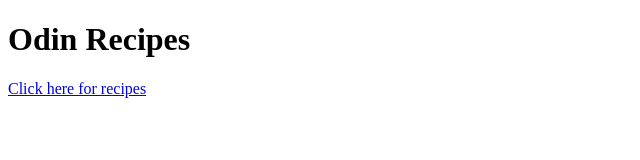
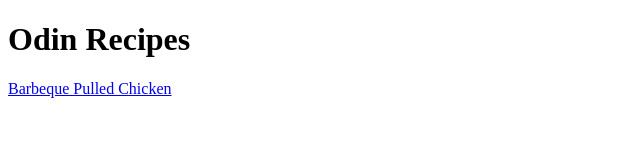
Before and after one commit to jeast3113/odin-recipes, a plain HTML site: page index.html in a window 1280 px wide. Shown: the full height of the page, 0-640 px from the left. Drawn offline with Linux system fonts and the light colour scheme.

Commit message:
changed link text to name of recipe instead of 'Click here for recipes'

```diff
--- a/index.html
+++ b/index.html
@@ -8,6 +8,6 @@
 </head>
 <body>
     <h1>Odin Recipes</h1>
-    <p><a href="../odin-recipes/recipes/bbq_pulled_chicken.html">Click here for recipes</a></p>
+    <p><a href="../odin-recipes/recipes/bbq_pulled_chicken.html">Barbeque Pulled Chicken</a></p>
 </body>
 </html>
```
